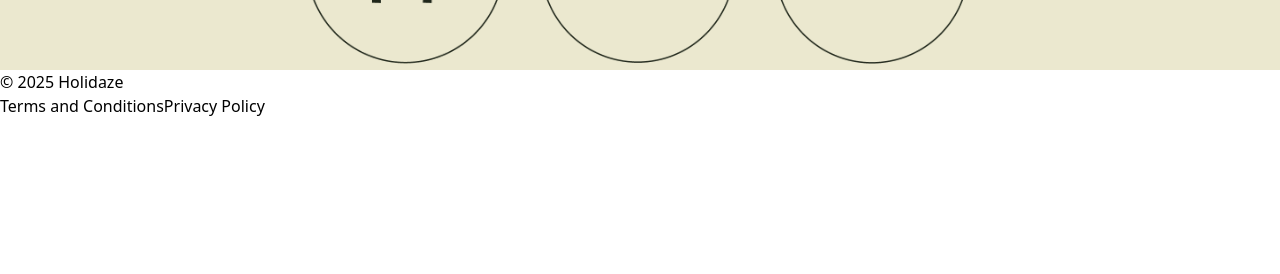
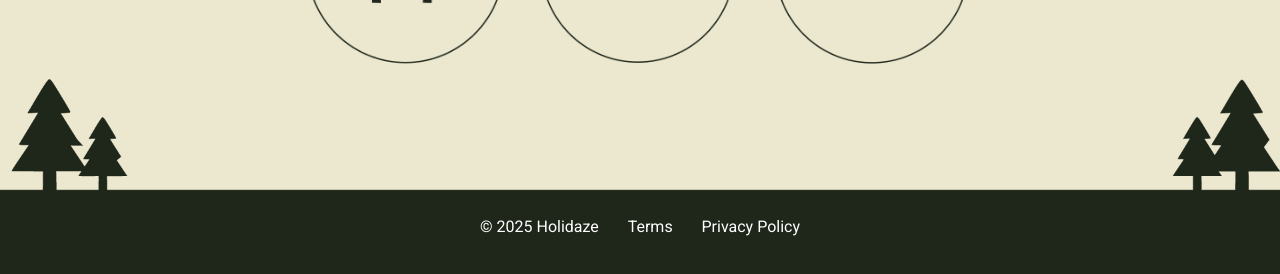
Before and after one commit to maddipaddi/Fireside-Holidaze, a React (Vite) app: page / in a window 1280 px wide. Shown: the part 1278-1552 px from the top of the page. Before the commit the page ends 1396 px from the top, so only its background shows below. Built offline with nearby package versions, Linux system fonts and the light colour scheme; a web font is replaced by a local one.

Commit message:
feat: add footer, changes between dark and light mode

```diff
--- a/src/components/layout/Footer.jsx
+++ b/src/components/layout/Footer.jsx
@@ -1,9 +1,39 @@
-export default function Footer() {
+import React from "react";
+
+function Footer() {
   return (
-    <footer>
-      <p>&copy; {new Date().getFullYear()} Holidaze</p>
-      <a href="/Terms">Terms and Conditions</a>
-      <a href="/Privacy">Privacy Policy</a>
+    <footer className="relative w-full overflow-hidden bg-background dark:bg-darkbackground">
+      <img
+        src="/assets/footer-light.png"
+        alt="Footer lightmode"
+        className="w-full h-auto object-cover block dark:hidden"
+      />
+      <img
+        src="/assets/footer-dark.png"
+        alt="Footer darkmode"
+        className="w-full h-auto object-cover hidden dark:block"
+      />
+
+      {/* Lenker oppå bilde */}
+      <div className="absolute inset-0 flex items-center justify-center text-white dark:text-copy px-4 text-sm sm:text-base z-10 translate-y-4 sm:translate-y-8">
+        <div className="flex w-full max-w-xs justify-between items-center font-body">
+          <p>&copy; {new Date().getFullYear()} Holidaze</p>
+          <a
+            href="/terms"
+            className="pointer-events-auto hover:underline dark:text-copy font-body"
+          >
+            Terms
+          </a>
+          <a
+            href="/privacy"
+            className="pointer-events-auto hover:underline dark:text-copy font-body"
+          >
+            Privacy Policy
+          </a>
+        </div>
+      </div>
     </footer>
   );
 }
+
+export default Footer;
```
